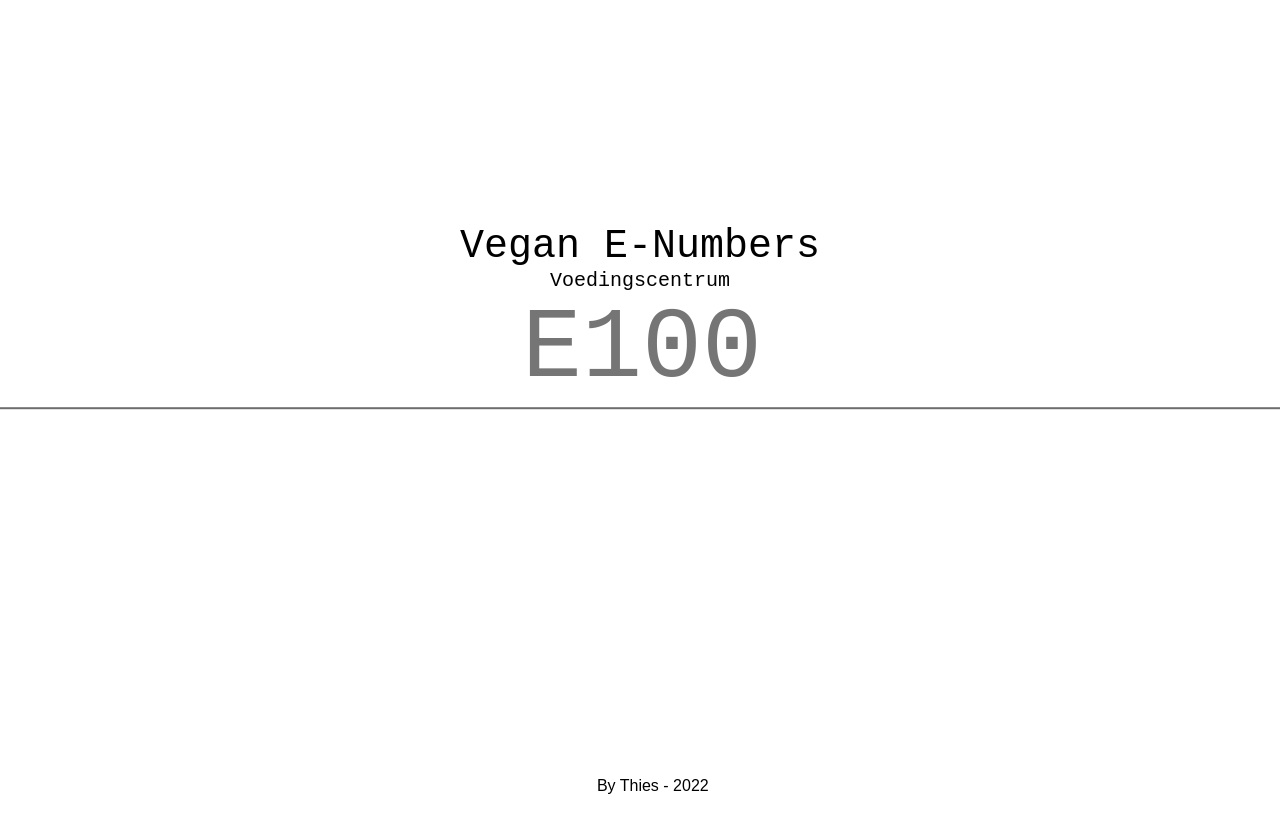
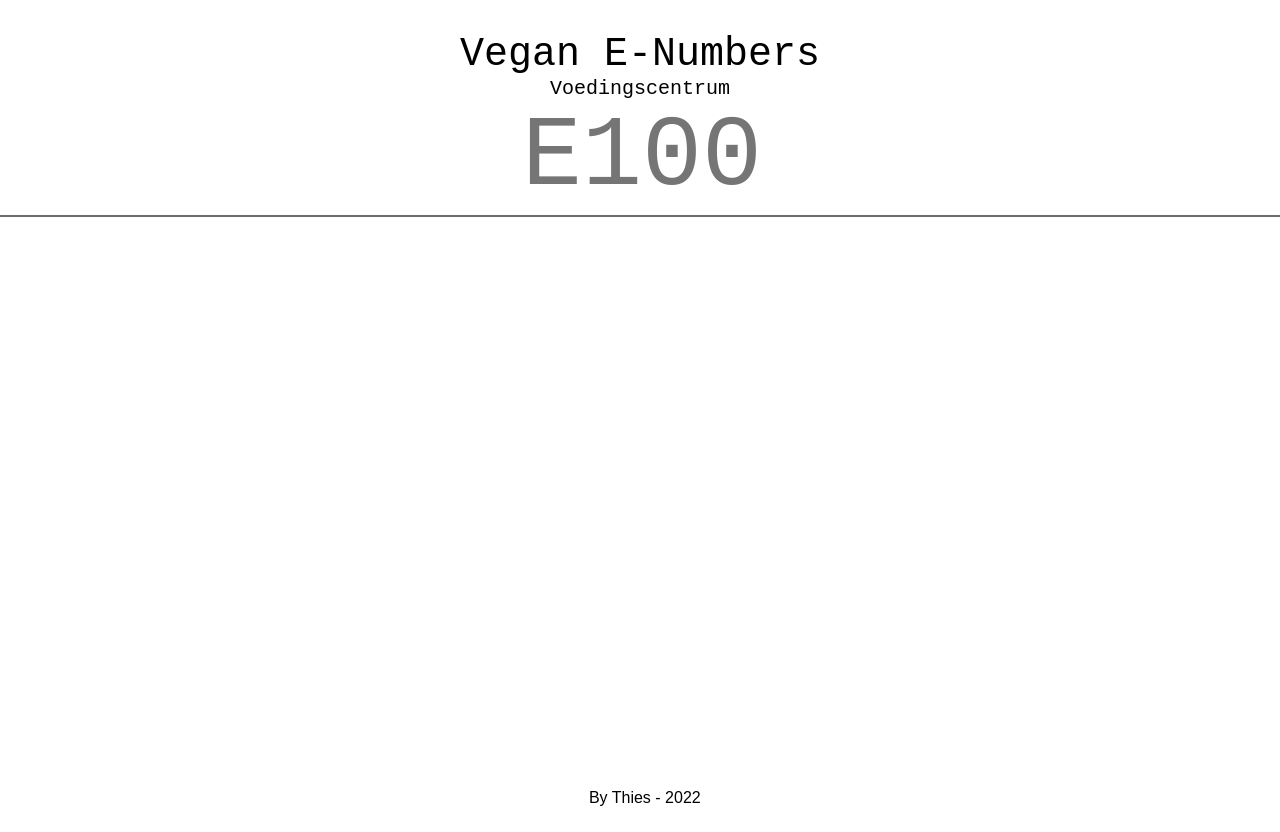
Before and after one commit to Thiesjoo/simple-additive-vegan, a plain HTML site: page public/index.html in a window 1280 px wide. Before the commit the page ends 800 px from the top, so only its background shows below. Drawn offline with nearby package versions, Linux system fonts and the light colour scheme; no server answers.

Commit message:
ik niet css snap

```diff
--- a/public/index.html
+++ b/public/index.html
@@ -42,7 +42,6 @@
 </head>
 
 <body>
-  <div id="bg">
   <div id="cont">
     <a href="https://sarakidd.com/vegan-e-numbers-list/" target="_blank">Vegan E-Numbers</a> <br />
     <a href="https://www.voedingscentrum.nl/encyclopedie/e-nummers.aspx" target="_blank"
@@ -54,7 +53,6 @@
     <p id="desc" class="small-text"></p>
     <p id="desc2" class="small-text"></p>
   </div>
-  </div>
   <footer>By Thies - 2022</footer>
 </body>
 
--- a/public/main.css
+++ b/public/main.css
@@ -1,13 +1,19 @@
 body {
 	overflow-x: hidden;
+	min-height: 100vh;
+	margin: 0;
+	padding: 0;
 }
 
-#bg {
-	position: fixed;
-	top: 0%;
-	left: 0%;
+#cont {
+	margin: 0;
 	width: 100%;
 	height: 100%;
+	min-height: 100vh;
+	text-align: center;
+
+	margin-top: 2em;
+	margin-bottom: -3em;
 }
 
 p {
@@ -25,15 +31,6 @@ a {
 	color: black;
 	text-decoration: none;
 	margin-bottom: 20pt;
-}
-
-#cont {
-	margin: 0;
-	position: absolute;
-	top: 50%;
-	transform: translateY(-50%);
-	width: 100%;
-	text-align: center;
 }
 
 input {
@@ -69,9 +66,10 @@ input:focus {
 footer {
 	text-align: center;
 	color: black;
-	position: absolute;
-	bottom: 0;
+	/* position: absolute; */
+	/* bottom: 0; */
 	padding: 0.3em;
 	width: 100vw;
+	height: 2em;
 	font-family: sans-serif;
 }
```
Lines whose indentation alone changed are shown as unchanged.
